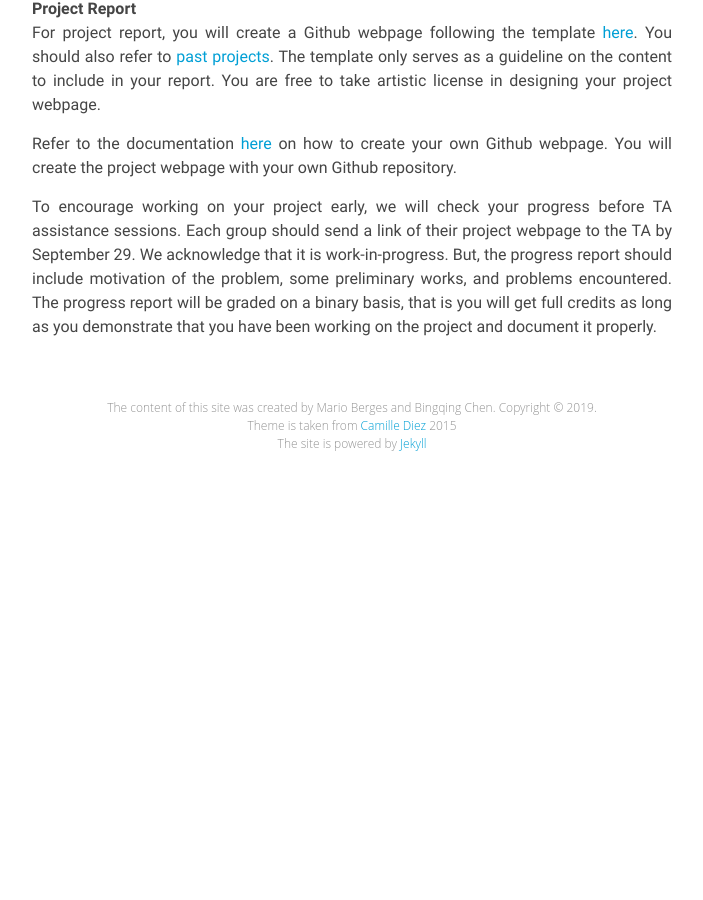
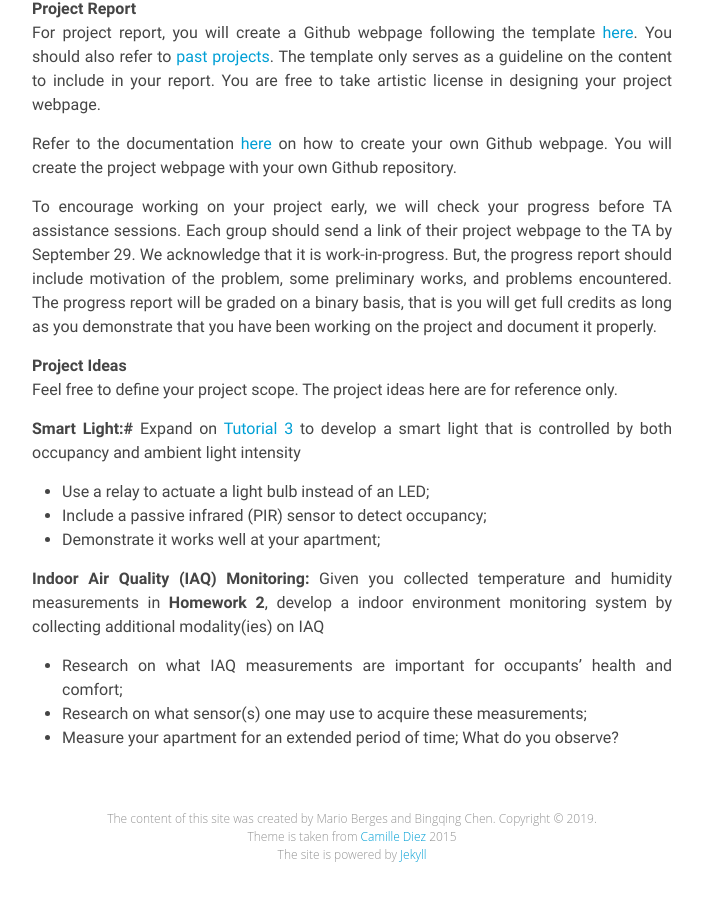
Before and after one commit to INFERLab/12740, a Jekyll site: the page built from logisticis.md, in a window 1280 px wide and 900 px high, scrolled down 1109 px. Shown: the whole window, without its empty margins (288-991 px from the left). Built offline with Jekyll 4.4.1, drawn with Linux system fonts in a browser that asks for light colours; nearby versions of some CDN libraries; library files that are not in the unit come from our copies; before the commit the page ends 1598 px from its top, so only the background shows below that.

Commit message:
Included Project Ideas

```diff
--- a/logisticis.md
+++ b/logisticis.md
@@ -48,3 +48,18 @@ For project report, you will create a Github webpage following the template [her
 Refer to the documentation [here](https://pages.github.com) on how to create your own Github webpage. You will create the project webpage with your own Github repository.
 
 To encourage working on your project early, we will check your progress before TA assistance sessions. Each group should send a link of their project webpage to the TA by September 29. We acknowledge that it is work-in-progress. But, the progress report should include motivation of the problem, some preliminary works, and problems encountered. The progress report will be graded on a binary basis, that is you will get full credits as long as you demonstrate	that you have been working on the project and document it properly.
+
+#### Project Ideas
+Feel free to define your project scope. The project ideas here are for reference only.
+
+**Smart Light:#** Expand on [Tutorial 3](/12740/tutorials/adc.html) to develop a smart light that is controlled by both occupancy and ambient light intensity
+
+ - Use a relay to actuate a light bulb instead of an LED;
+ - Include a passive infrared (PIR) sensor to detect occupancy;
+ - Demonstrate it works well at your apartment;
+
+**Indoor Air Quality (IAQ) Monitoring:** Given you collected temperature and humidity measurements in **Homework 2**, develop a indoor environment monitoring system by collecting additional modality(ies) on IAQ
+
+- Research on what IAQ measurements are important for occupants' health and comfort;
+- Research on what sensor(s) one may use to acquire these measurements;
+- Measure your apartment for an extended period of time; What do you observe?
```
